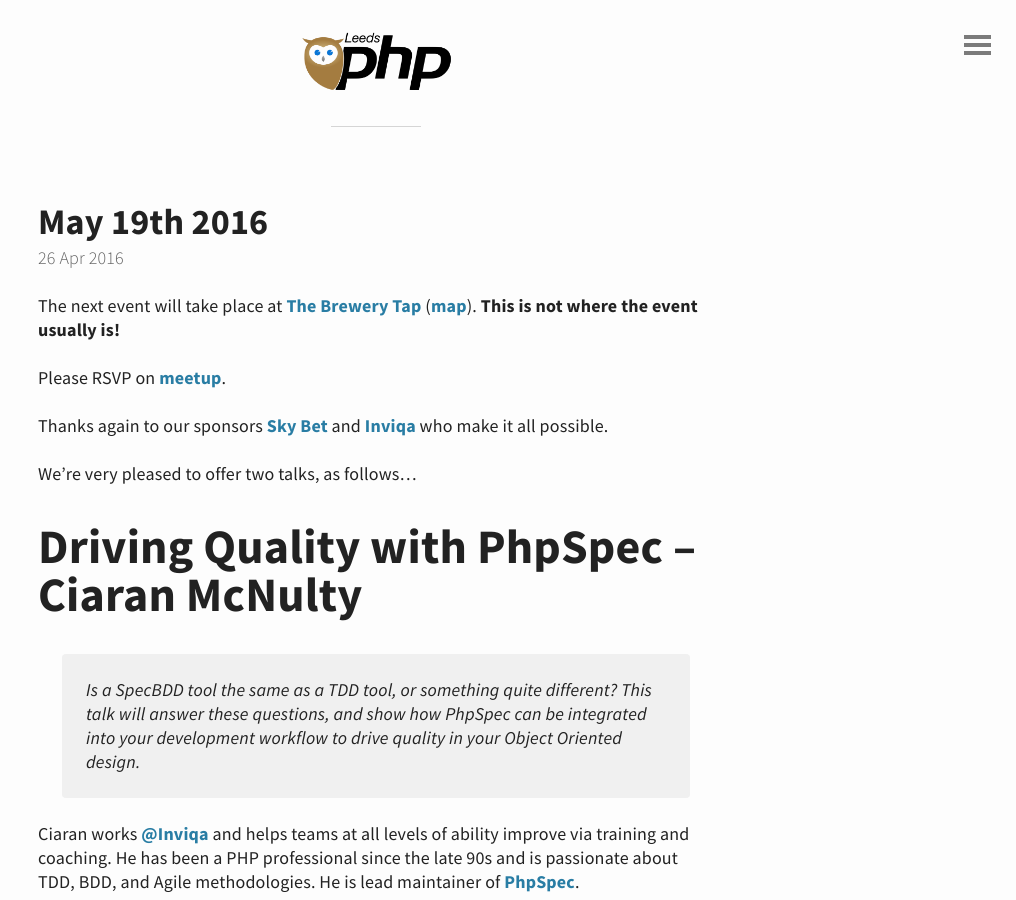
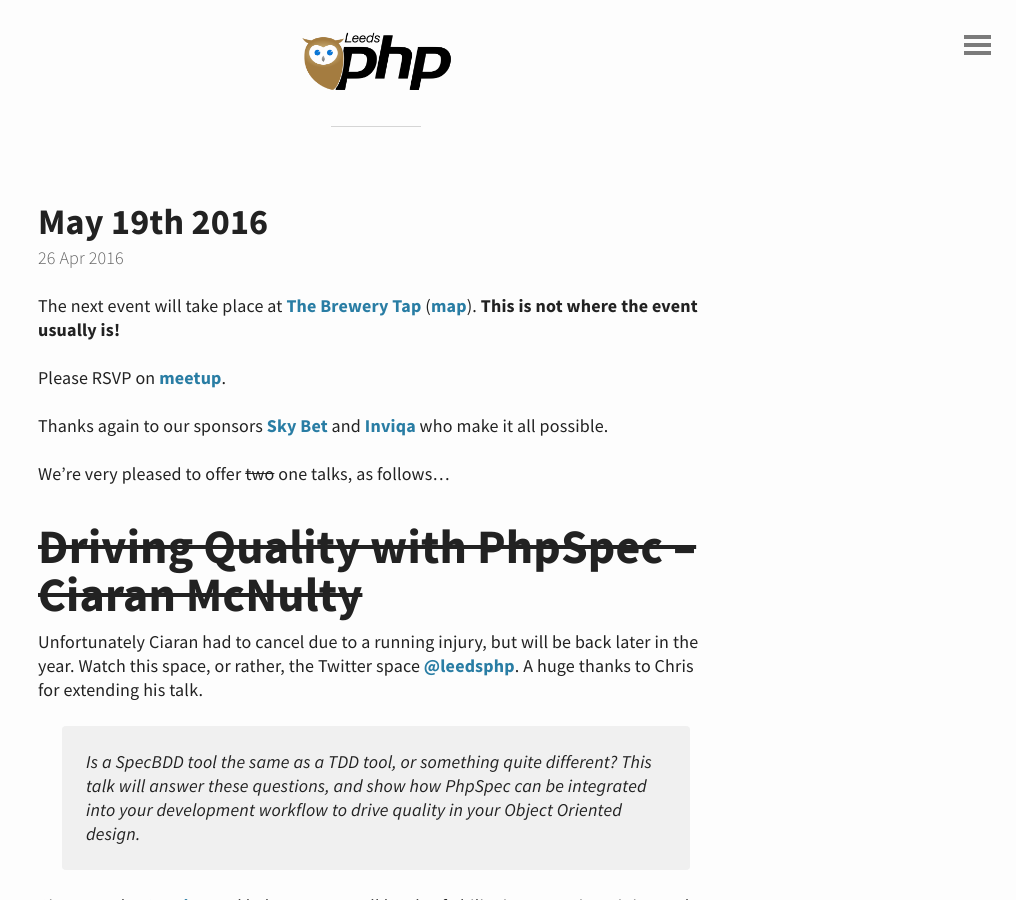
Before and after one commit to Ireaurora/LeedsPHP, a Jekyll site: the page built from _posts/2016-04-26-may-2016.md, in a window 1280 px wide and 900 px high. Shown: the whole window, without its empty margins (264-1280 px from the left). Built offline with Jekyll 4.4.1, drawn with Linux system fonts in a browser that asks for light colours; comment, search, counter and statistics services are not loaded.

Commit message:
Strikeout Ciaran's talk

```diff
--- a/_posts/2016-04-26-may-2016.md
+++ b/_posts/2016-04-26-may-2016.md
@@ -12,9 +12,11 @@
 
 Thanks again to our sponsors [Sky Bet](http://skybetcareers.com/about-us) and [Inviqa](http://inviqa.com/) who make it all possible.
 
-We're very pleased to offer two talks, as follows…
+We're very pleased to offer ~~two~~ one talks, as follows…
 
-# Driving Quality with PhpSpec – Ciaran McNulty
+# ~~Driving Quality with PhpSpec – Ciaran McNulty~~
+
+Unfortunately Ciaran had to cancel due to a running injury, but will be back later in the year. Watch this space, or rather, the Twitter space [@leedsphp](https://twitter.com/leedsphp). A huge thanks to Chris for extending his talk.
 
 > Is a SpecBDD tool the same as a TDD tool, or something quite different? This talk will answer these questions, and show how PhpSpec can be integrated into your development workflow to drive quality in your Object Oriented design.
 
```
